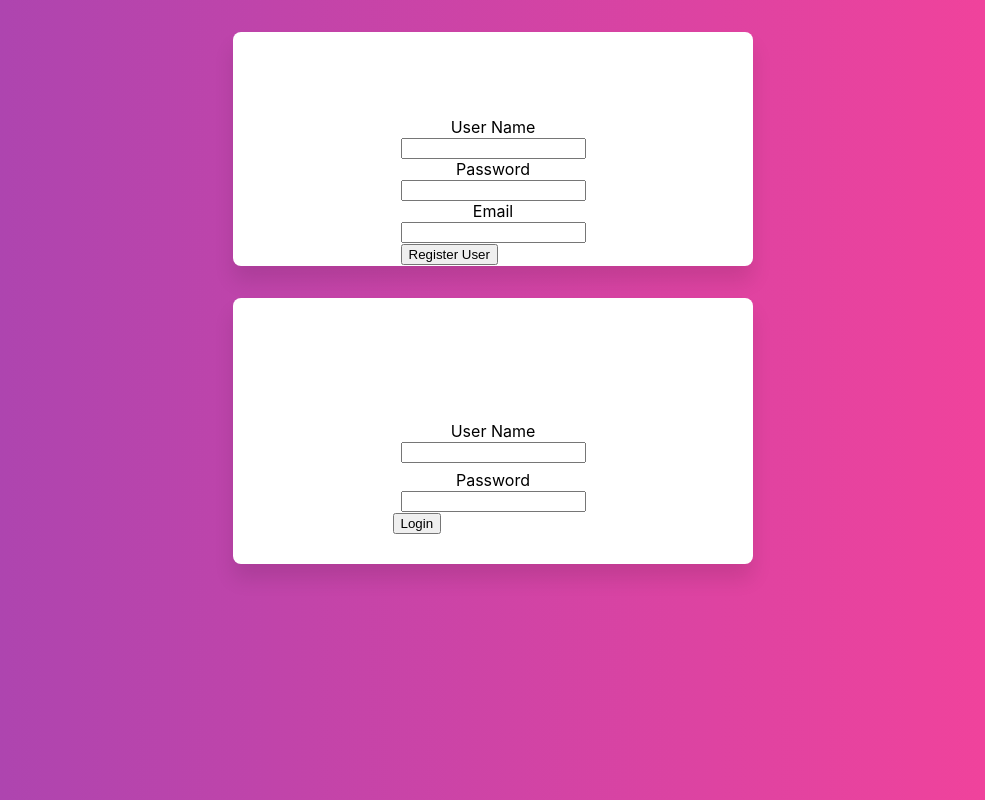
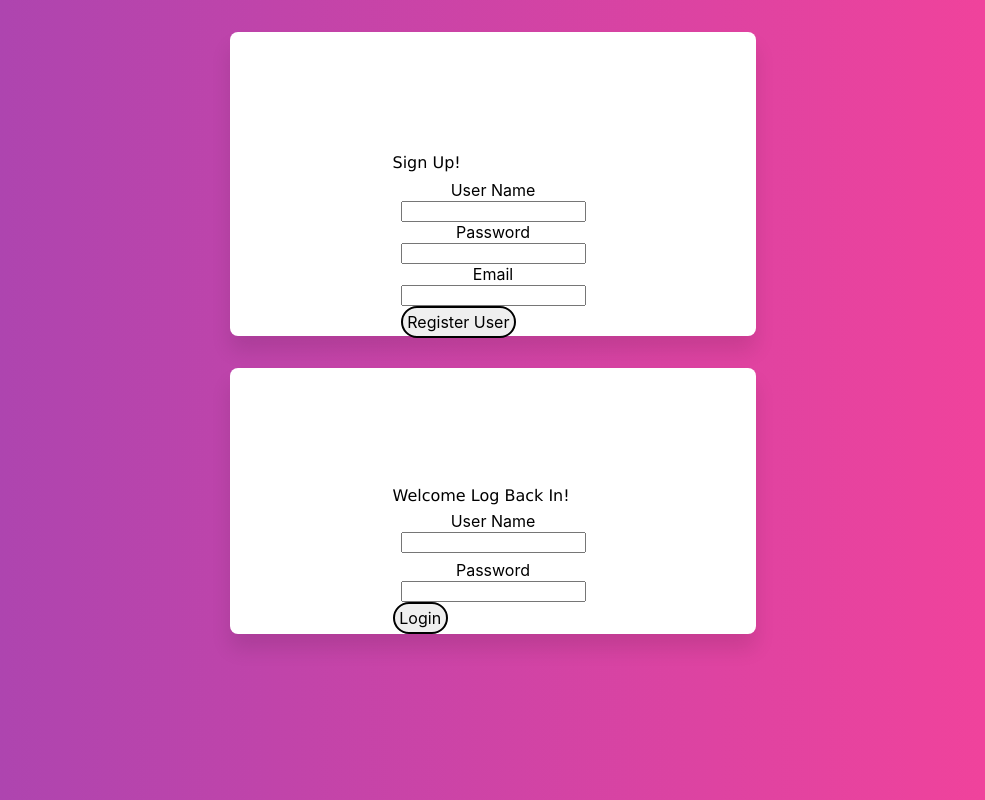
Before and after one commit to stefanosu/shiny-typescript-blog, a React (Create React App) app in the folder frontend-blog/: page / in a window 1280 px wide. Shown: the whole page, without its empty margins (147-1132 px from the left). Built offline with nearby package versions, Linux system fonts and the light colour scheme.

Commit message:
added more styling to register and signup compoennts

```diff
--- a/frontend-blog/src/App.css
+++ b/frontend-blog/src/App.css
@@ -130,10 +130,30 @@ body {
 
 }
 
+.header {
+  text-align: center;
+  font-family: 'Lucida Sans', 'Lucida Sans Regular', 'Lucida Grande', 'Lucida Sans Unicode', Geneva, Verdana, sans-serif;
+}
+
+.btn {
+  color:black;
+  cursor: pointer;
+  padding-top: 0.5em;
+  height: 2rem;
+  padding: 0.2em 0.3em;
+  border: solid 2px;
+  font: inherit;
+  display:inline-block;
+  border-radius: 1em;
+  box-sizing: border-box;
+  text-align: center;
+  justify-content: center;
+}
+
 .sub-container {
 flex-basis: 10rem;
-height: 5em;
-margin: 5px;
+height: 4em;
+margin: 3em;
 box-shadow: black;
 padding: 0.5em;
 }
--- a/frontend-blog/src/components/UserLogin.tsx
+++ b/frontend-blog/src/components/UserLogin.tsx
@@ -49,9 +49,10 @@ const UserLogin: React.FC<UserLoginProps> = (props: UserLoginProps) => {
 
   return (
     <>
+
     <div className='log-container'>
       <main className='main'>
-        <form className='login-form' onSubmit={onSubmit}>
+        <form className='login-form' onSubmit={onSubmit}><span className='header'>Welcome Log Back In!</span>
           <div className='userlogin'>
             <label htmlFor="username">User Name</label>
             <input
@@ -76,7 +77,7 @@ const UserLogin: React.FC<UserLoginProps> = (props: UserLoginProps) => {
               <div className="error">Enter your password</div>
               )}
           </div>
-          <button className='logbtn' type="submit">Login</button>
+          <button className='btn' type="submit">Login</button>
         </form>
       </main>
     </div>
--- a/frontend-blog/src/components/UserRegister.tsx
+++ b/frontend-blog/src/components/UserRegister.tsx
@@ -43,7 +43,7 @@ const UserRegister: React.FC = () => {
   return (
     <>
       <div className='reg-container'>
-        <main className='sub-container'>
+        <main className='sub-container'><span className='header'>Sign Up!</span>
           <form className='form' onSubmit={onSubmit}>
             <div className='username'>
               <label htmlFor="username">User Name</label>
@@ -77,7 +77,7 @@ const UserRegister: React.FC = () => {
               />
               {errors.email && <div className="error">Enter your email</div>}
             </div>
-            <button className='registerbtn' type="submit">Register User</button>
+            <button className='btn' type="submit">Register User</button>
           </form>
         </main>
       </div>
```
Also changed, not shown: 1 other file (tests, documents, lock files or other folders).
